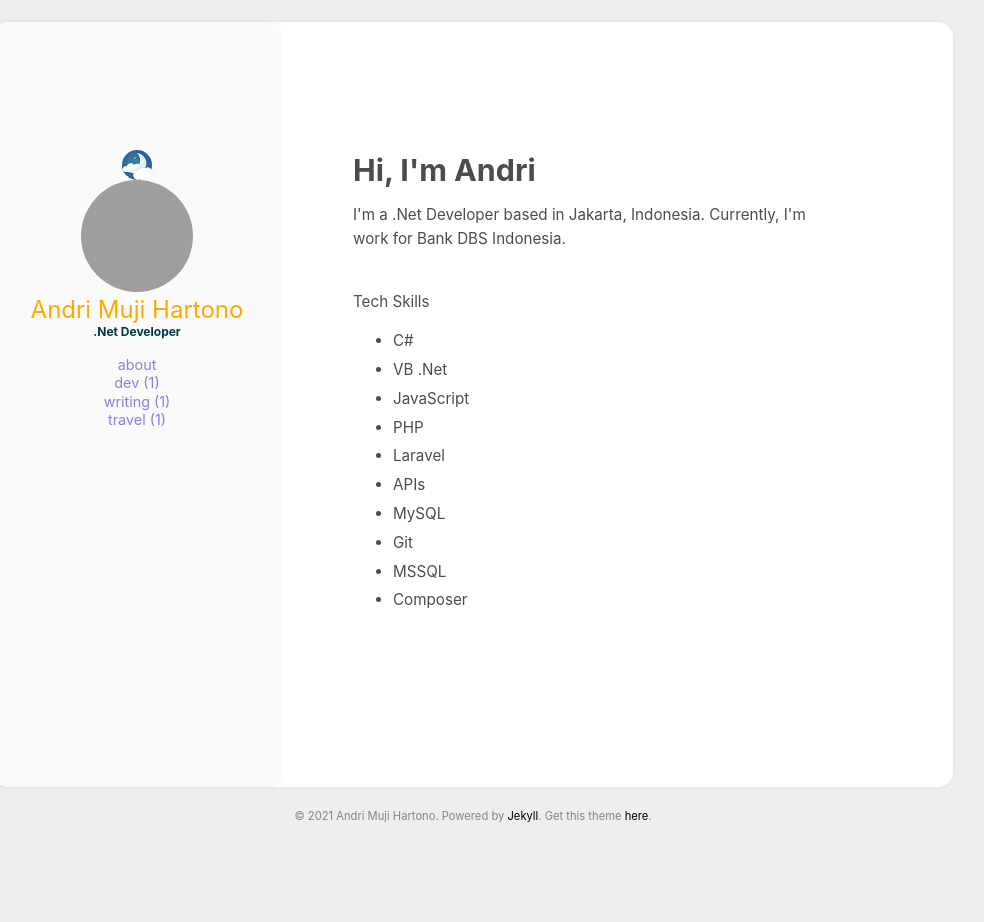
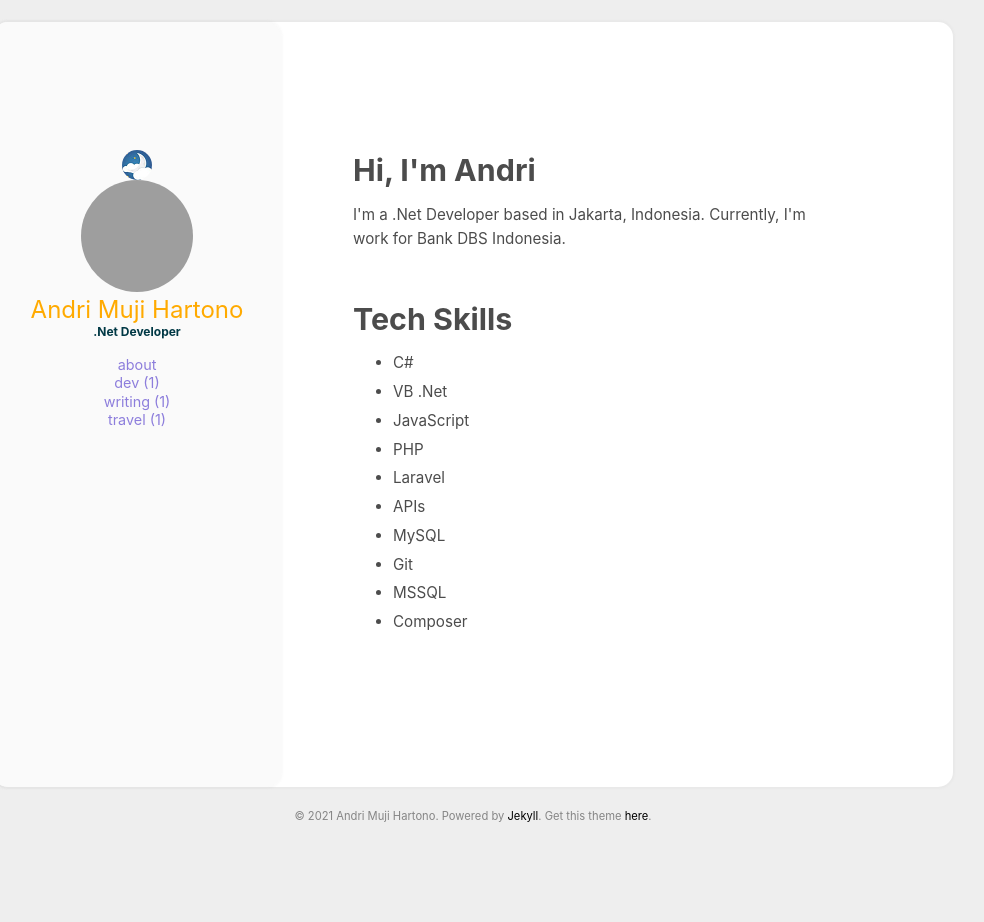
Before and after one commit to andrimujihartono/andrimujihartono.github.io, a Jekyll site: the page built from aboutme.html, in a window 1280 px wide. Shown: the whole page, without its empty margins (167-1151 px from the left). Built offline with Jekyll 4.4.1, drawn with Linux system fonts in a browser that asks for light colours; grey boxes are pictures that could not be loaded.

```diff
--- a/aboutme.html
+++ b/aboutme.html
@@ -8,8 +8,9 @@ layout: page
         <p>
              I'm a .Net Developer based in  Jakarta, Indonesia. Currently, I'm work for Bank DBS Indonesia.
             <br><br>
-            <p>Tech Skills</p>
+            <p><h1>Tech Skills</h1></p>
             <ul>
+
                 <li>C#</li>
                 <li>VB .Net</li>
                 <li>JavaScript</li>
@@ -22,9 +23,6 @@ layout: page
                 <li>Composer</li>
             </ul>
 
-
-
-
         </p>
     </div>
 </section>
```
